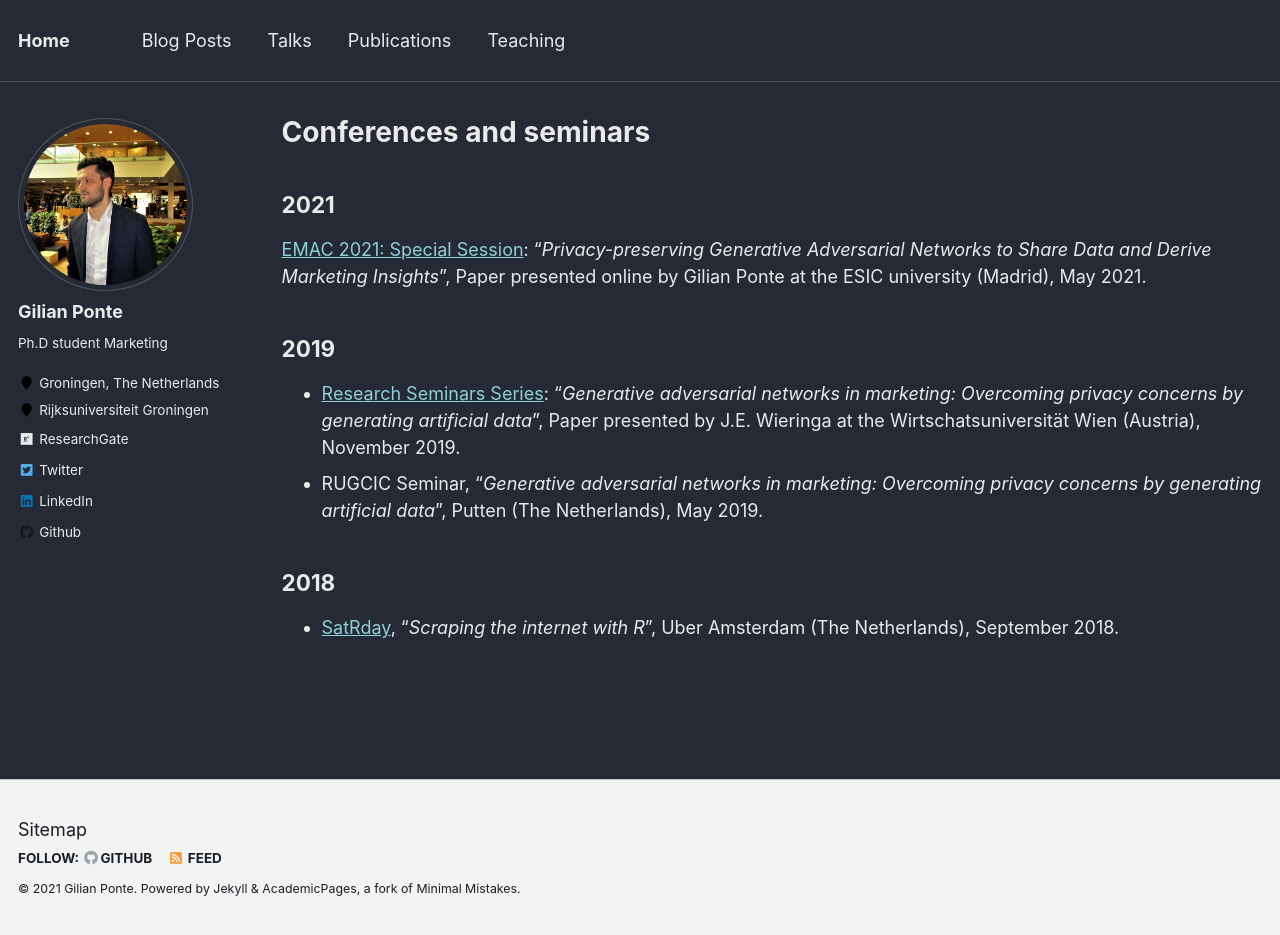
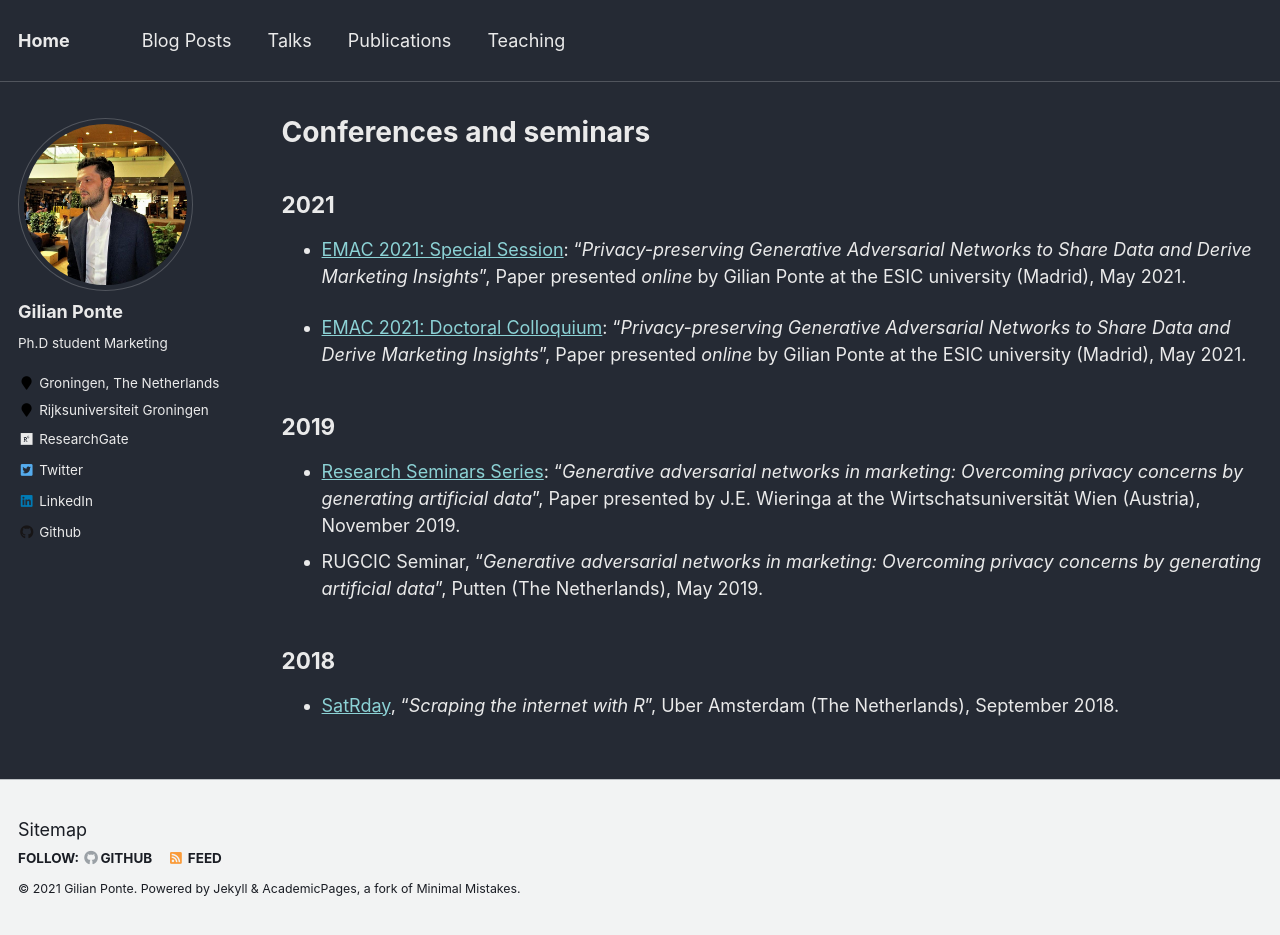
Before and after one commit to GilianPonte/gilianponte.github.io, a Jekyll site: the page built from _pages/talks.md, in a window 1280 px wide and 935 px high. Built offline with Jekyll 4.4.1, drawn with Linux system fonts in a browser that asks for light colours.

Commit message:
Update talks.md

```diff
--- a/_pages/talks.md
+++ b/_pages/talks.md
@@ -7,7 +7,9 @@ author_profile: true
 
 ## 2021
 
-[EMAC 2021: Special Session](gilianponte.github.io/files/186495092_158337092906279_7541098145022632093_n.png): "*Privacy-preserving Generative Adversarial Networks to Share Data and Derive Marketing Insights*", Paper presented online by Gilian Ponte at the ESIC university (Madrid), May 2021.
+- [EMAC 2021: Special Session](gilianponte.github.io/files/186495092_158337092906279_7541098145022632093_n.png): "*Privacy-preserving Generative Adversarial Networks to Share Data and Derive Marketing Insights*", Paper presented _online_ by Gilian Ponte at the ESIC university (Madrid), May 2021.
+
+- [EMAC 2021: Doctoral Colloquium](gilianponte.github.io/files/186495092_158337092906279_7541098145022632093_n.png): "*Privacy-preserving Generative Adversarial Networks to Share Data and Derive Marketing Insights*", Paper presented _online_ by Gilian Ponte at the ESIC university (Madrid), May 2021.
 
 ## 2019
 - [Research Seminars Series](https://www.wu.ac.at/fileadmin/wu/d/marketing/Marketing_Research_Seminar_Series/Fall_2019/Abstract_Wieringa_J.E.Jaap.pdf): "*Generative adversarial networks in marketing: Overcoming privacy concerns by generating artificial data*", Paper presented by J.E. Wieringa at the Wirtschatsuniversität Wien (Austria), November 2019.
```
